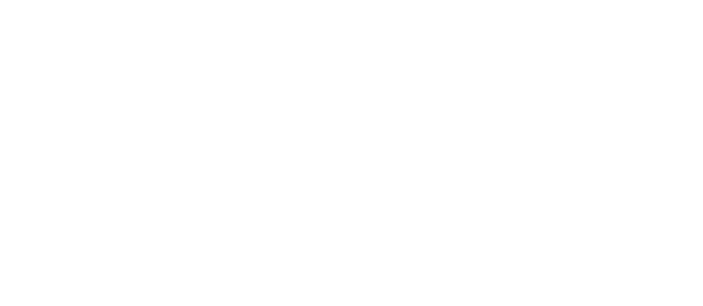
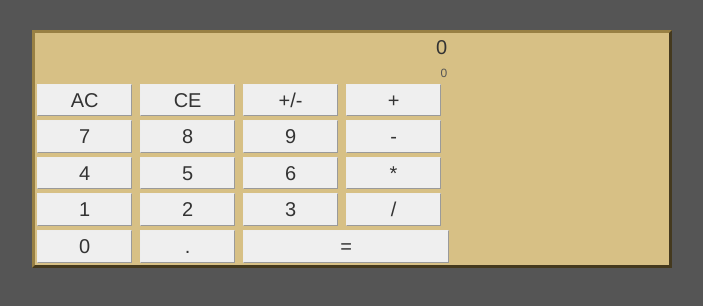
Before and after one commit to kaldric2/javascriptCalculator, a plain HTML site: page index.html in a window 1280 px wide. Shown: the whole page, without its empty margins (288-991 px from the left). Drawn offline with nearby package versions, Linux system fonts and the light colour scheme.

Commit message:
Javascript complete, CSS first pass

```diff
--- a/_css/styles.css
+++ b/_css/styles.css
@@ -0,0 +1,42 @@
+body {
+    background-color: #555;
+}
+
+.calculator {
+    display: block;
+    margin: 30px auto;
+    width: 50%;
+    border: 3px outset #988044;
+    background: #d7c085
+}
+
+.normalBtn {
+    display: inline-block;
+    width: 15%;
+    margin: 2px;
+    border: 1px outset;
+    font-size: 20px;
+}
+
+.wideBtn {
+    display: inline-block;
+    width: 32.5%;
+    margin: 2px 0px 2px 2px;
+    border: 1px outset;
+    font-size: 20px;
+}
+
+.output {
+    display: block;
+    text-align: right;
+    width: 65%;
+}
+
+#resultsOutput {
+    font-size: 20px;
+}
+
+#equationOutput {
+    font-size: 12px;
+    color: #555;
+}
--- a/_js/scripts.js
+++ b/_js/scripts.js
@@ -0,0 +1,103 @@
+var numStr = "";
+var equation = [];
+//testing
+// var equation = ["1", "+", "2"];
+// var equation = ["1", "+", "2", "-", "4"];
+// var equation = ["1", "+", "2", "-", "4", "*", "3"];
+// var equation = ["1", "+", "2", "-", "4", "*", "3", "/", "3"];
+// var equation = ["-1.2", "+", "2.6"];
+// var equation = ["1", "+", "2", "-", "4"];
+// var equation = ["1", "+", "2", "-", "4", "*", "3"];
+// var equation = ["1", "+", "2", "-", "4", "*", "3", "/", "3"];
+
+function calculate(num1, op, num2) {
+    var n1 = Number(num1);
+    var n2 = Number(num2);
+
+    // perform calculation stored in equation array
+    switch (op) {
+        case "+":
+            return n1 + n2;
+        case "-":
+            return n1 - n2;
+        case "*":
+            return n1 * n2;
+        case "/":
+            return n1 / n2;
+    }
+}
+
+function processEquation() {
+    // deal with +/- button later
+    var currVal = 0;
+    var workingArr = equation;
+
+    while (workingArr.length > 2) {
+        currVal = calculate(workingArr[0], workingArr[1], workingArr[2]);
+        workingArr = workingArr.slice(3);
+        workingArr.unshift(currVal);
+    }
+
+    equation = [];
+    numStr = currVal.toString();
+    $("#resultsOutput").html(currVal);
+    $("#equationOutput").html(currVal);
+}
+
+function removeLastItem() {
+    if (numStr == "") {
+        equation.pop();
+    } else {
+        numStr = numStr.slice(0, numStr.length - 1);
+    }
+
+    $("#resultsOutput").html(numStr);
+    if (equation.length > 0) {
+        $("#equationOutput").html(equation.join(' ') + " " + numStr);
+    } else {
+        $("#equationOutput").html(numStr);
+    }
+}
+
+function resetEquation() {
+    equation = [];
+    $("#resultsOutput").html("0");
+    $("#equationOutput").html("0");
+}
+
+function addItem(e) {
+    if (e.innerHTML.search(/[0-9.]/) > -1) {
+        numStr += e.innerHTML;
+        $("#resultsOutput").html(numStr);
+        if (equation.length > 0) {
+            $("#equationOutput").html(equation.join(' ') + " " + numStr);
+        } else {
+            $("#equationOutput").html(numStr);
+        }
+    } else if (e.innerHTML == "+/-") {
+        if (numStr.charAt(0) == "-") {
+            numStr = numStr.slice(1);
+        } else {
+            numStr = "-" + numStr;
+        }
+        $("#resultsOutput").html(numStr);
+    } else if (e.innerHTML.search(/[*+-/]/) > -1) {
+        if (numStr != "") {
+            $("#resultsOutput").html(numStr);
+            equation.push(numStr);
+        } else {
+            $("#resultsOutput").html(equation[0]);
+        }
+        equation.push(e.innerHTML);
+        $("#equationOutput").html(equation.join(' '));
+        numStr = "";
+    } else if (e.innerHTML == "=") {
+        equation.push(numStr);
+        numStr = "";
+        $("#resultsOutput").html("");
+        $("#equationOutput").html(equation.join(' ') + " =");
+        processEquation();
+    }
+}
+
+// processEquation();
--- a/index.html
+++ b/index.html
@@ -9,8 +9,43 @@
         <link rel="stylesheet" href="_css/styles.css">
     </head>
     <body>
-
-
+        <div class="calculator">
+            <div class="output">
+                <span id="resultsOutput">0</span>
+            </div>
+            <div class="output">
+                <span id="equationOutput">0</span>
+            </div>
+            <div class="btnRow">
+                <button class="normalBtn" type="button" name="button" onclick="resetEquation()">AC</button>
+                <button class="normalBtn" type="button" name="button" onclick="removeLastItem()">CE</button>
+                <button class="normalBtn" type="button" name="button" onclick="addItem(this)">+/-</button>
+                <button class="normalBtn" type="button" name="button" onclick="addItem(this)">+</button>
+            </div>
+            <div class="btnRow">
+                <button class="normalBtn" type="button" name="button" onclick="addItem(this)">7</button>
+                <button class="normalBtn" type="button" name="button" onclick="addItem(this)">8</button>
+                <button class="normalBtn" type="button" name="button" onclick="addItem(this)">9</button>
+                <button class="normalBtn" type="button" name="button" onclick="addItem(this)">-</button>
+            </div>
+            <div class="btnRow">
+                <button class="normalBtn" type="button" name="button" onclick="addItem(this)">4</button>
+                <button class="normalBtn" type="button" name="button" onclick="addItem(this)">5</button>
+                <button class="normalBtn" type="button" name="button" onclick="addItem(this)">6</button>
+                <button class="normalBtn" type="button" name="button" onclick="addItem(this)">*</button>
+            </div>
+            <div class="btnRow">
+                <button class="normalBtn" type="button" name="button" onclick="addItem(this)">1</button>
+                <button class="normalBtn" type="button" name="button" onclick="addItem(this)">2</button>
+                <button class="normalBtn" type="button" name="button" onclick="addItem(this)">3</button>
+                <button class="normalBtn" type="button" name="button" onclick="addItem(this)">/</button>
+            </div>
+            <div class="btnRow">
+                <button class="normalBtn" type="button" name="button" onclick="addItem(this)">0</button>
+                <button class="normalBtn" type="button" name="button" onclick="addItem(this)">.</button>
+                <button class="wideBtn" type="button" name="button" onclick="addItem(this)">=</button>
+            </div>
+        </div>
 
         <!-- JS CDNs -->
         <script src="https://ajax.googleapis.com/ajax/libs/jquery/3.1.1/jquery.min.js"></script>
```
